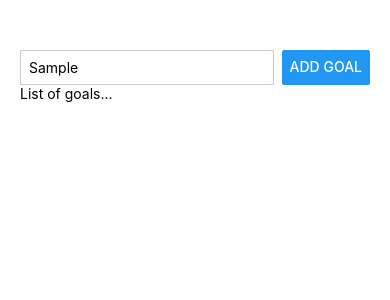
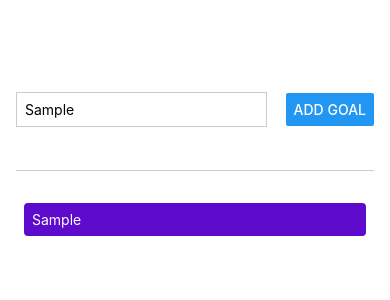
Before and after one commit to amybradbrook/LearningReactNative, a React Native app: screen / in a window 390 px wide. Both pictures are taken after typing "Sample" into the empty fields and a click on the button "ADD GOAL". Shown: the top 300 px of the page. Built offline with nearby package versions, Linux system fonts and the light colour scheme.

Commit message:
Added styling to elements

```diff
--- a/App.js
+++ b/App.js
@@ -1,14 +1,30 @@
+import { useState } from 'react';
 import { StyleSheet, Text, TextInput, View, Button } from 'react-native';
 
 export default function App() {
+
+  const [enteredGoalText, setEnteredGoalText] = useState("");
+  const [courseGoals, setCourseGoals] = useState([]);
+
+  function goalInputHandler(enteredText) {
+    setEnteredGoalText(enteredText)
+  };
+
+  function addGoalHandler(){
+    setCourseGoals((currentCourseGoals) => [...currentCourseGoals, enteredGoalText]);
+
+  };
+
   return (
     <View style={styles.appContainer}>
       <View style={styles.inputContainer}>
-        <TextInput placeholder='Your course goal!' style={styles.textInput}/>
-        <Button title="Add goal"/>
+        <TextInput placeholder='Your course goal!' style={styles.textInput} onChangeText={goalInputHandler}/>
+        <Button title="Add Goal" onPress={addGoalHandler}/>
       </View>
-      <View>
-        <Text>List of goals...</Text>
+      <View style={styles.goalsContainer}>
+        {courseGoals.map((goal) => <View key={goal} style={styles.goalItem}>
+          <Text style={styles.goalText}>{goal}</Text>
+        </View>)}
       </View>
     </View>
   );
@@ -16,20 +32,40 @@
 
 const styles = StyleSheet.create({
   appContainer:{
+    flex:1,
     paddingTop:50,
     paddingBottom: 50,
-    paddingLeft:20,
-    paddingRight:20
+    paddingHorizontal: 16,
+    backgroundColor: "white"
   },
   inputContainer: {
+    flex:1,
     flexDirection: "row",
-    justifyContent: "space-between"
+    justifyContent: "space-between",
+    alignItems: "center",
+    marginBottom: 24,
+    borderBottomWidth: 1,
+    borderBottomColor: "#cccccc"
   },
   textInput:{
     borderWidth: 1,
     borderColor: "#cccccc",
-    width: "80%",
+    width: "70%",
     marginRight: 8,
     padding: 8
+  },
+  goalsContainer:{
+    flex:5
+
+  },
+  goalItem: {
+    padding:8,
+    margin: 8,
+    borderRadius: 4,
+    fontSize:16,
+    backgroundColor: "#5e0acc",
+  },
+  goalText: {
+    color: "white"
   }
 });
```
